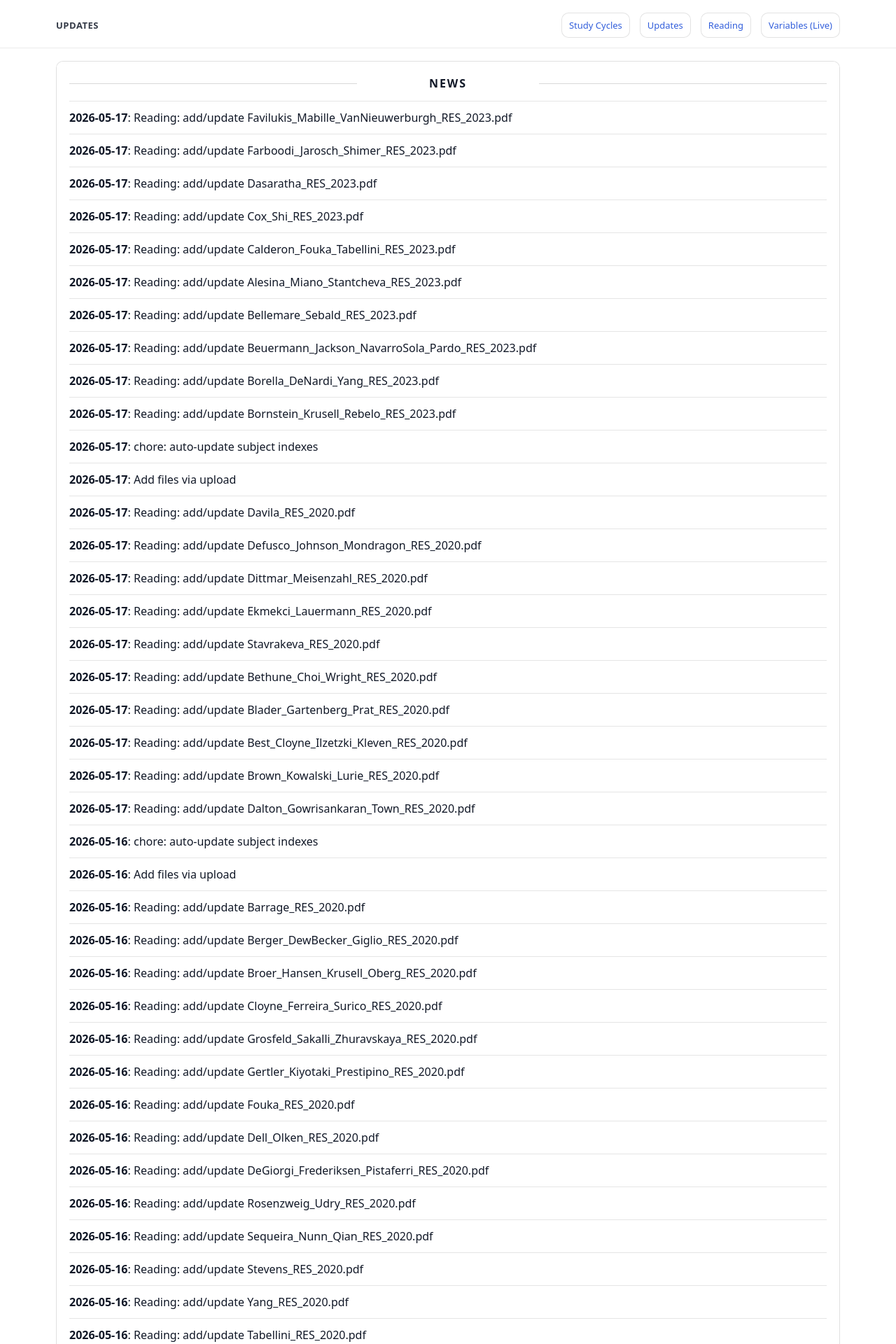
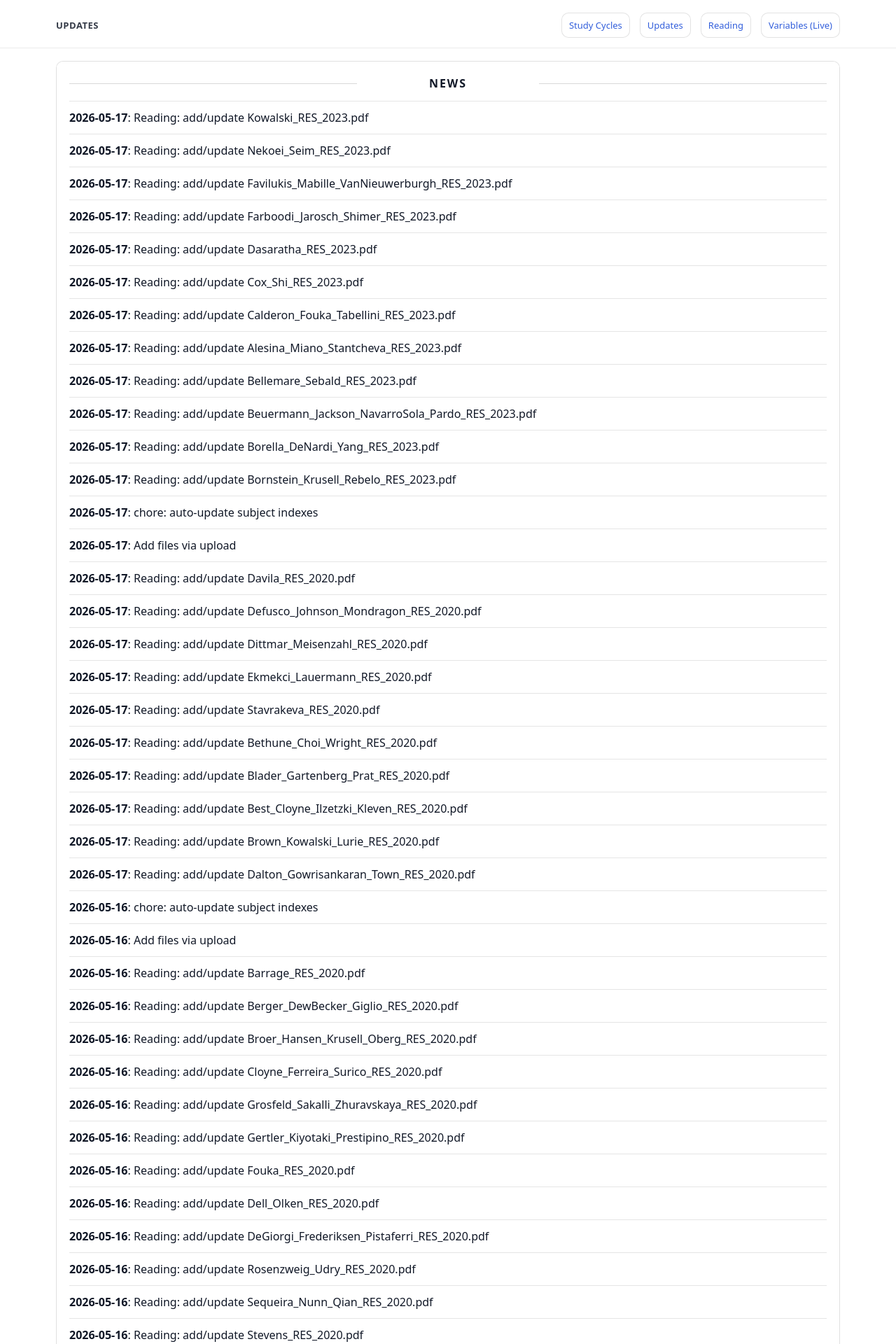
Before and after one commit to yaxinzn/study-archive, a Jekyll site: the page built from updates/index.md, in a window 1280 px wide. Shown: the top 1920 px of the page at 70% size. Built offline with Jekyll 4.4.1, drawn with Linux system fonts in a browser that asks for light colours; some of the changed text lies outside the part shown.

Commit message:
chore: update NEWS feed

```diff
--- a/_data/news.yml
+++ b/_data/news.yml
@@ -1,4 +1,10 @@
 # Auto-generated update history (sorted newest -> oldest). Do not edit manually.
+- ts: "1779017888"
+  date: "2026-05-17"
+  title: "Reading: add/update Kowalski_RES_2023.pdf"
+- ts: "1779017823"
+  date: "2026-05-17"
+  title: "Reading: add/update Nekoei_Seim_RES_2023.pdf"
 - ts: "1779009750"
   date: "2026-05-17"
   title: "Reading: add/update Favilukis_Mabille_VanNieuwerburgh_RES_2023.pdf"
```
